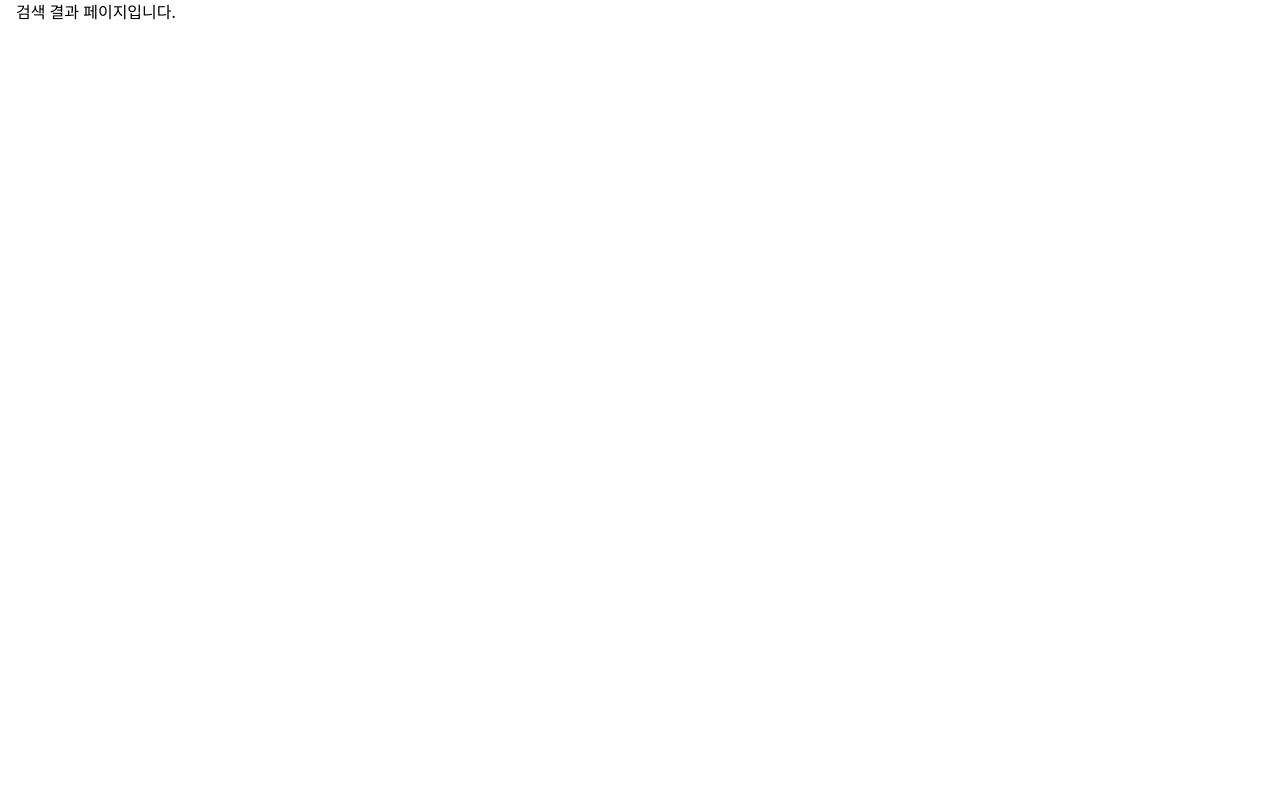
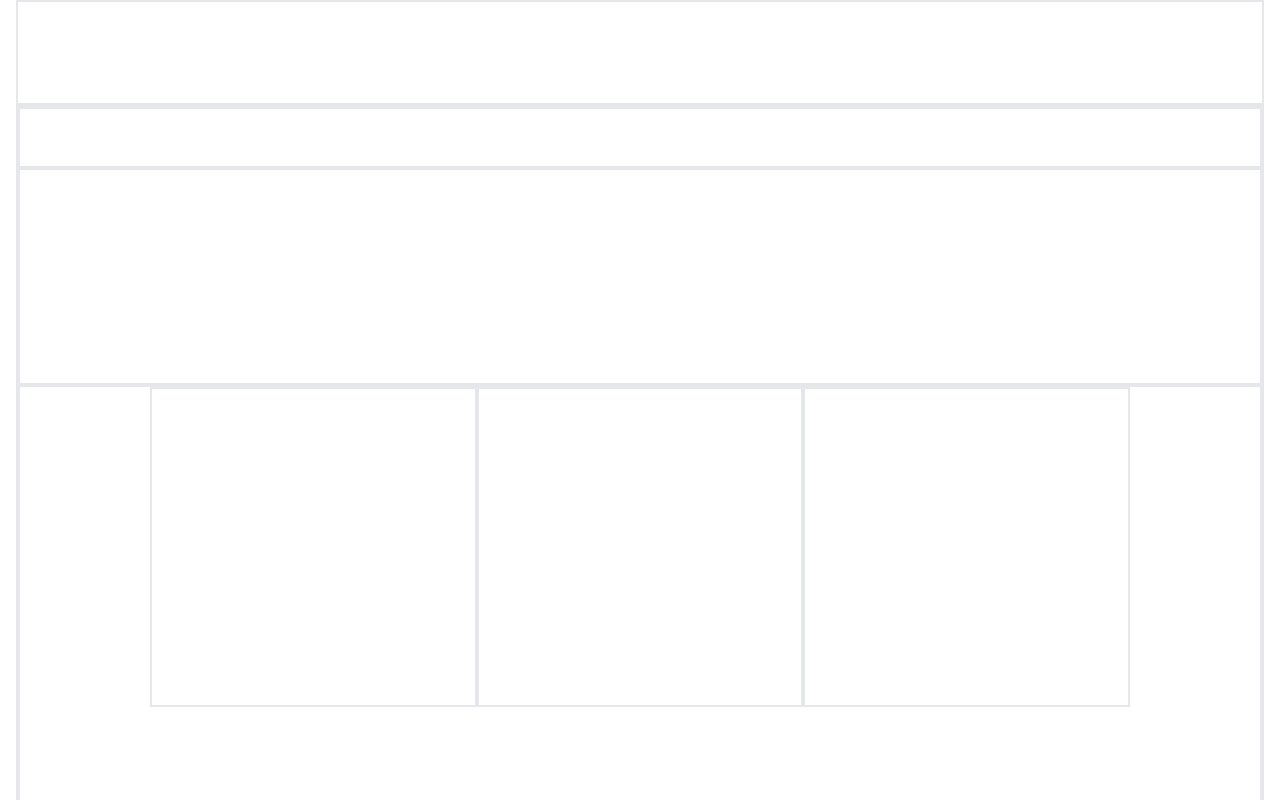
Before and after one commit to taling-externship-group2/frontend, a Vue app: page /Home/Search in a window 1280 px wide. Shown: the top 800 px of the page. Built offline with nearby package versions, Linux system fonts and the light colour scheme.

Commit message:
feat search page div layout

```diff
--- a/src/views/SearchPage.vue
+++ b/src/views/SearchPage.vue
@@ -1,5 +1,19 @@
 <template>
-  <h1 data-test="search-page">검색 결과 페이지입니다.</h1>
+  <div data-test="search-page">
+    <div class="box-border h-[105px] border-2"></div>
+    <div class="box-border border-2 flex flex-col">
+      <div class="box-border h-[61px] border-2"></div>
+      <div class="box-border h-[217px] border-2"></div>
+      <div class="box-border h-[1770px] border-2 flex flex-row justify-center flex-nowrap">
+        <div class="box-border h-[320px] w-[326.66px] border-2"></div>
+        <div class="box-border h-[320px] w-[326.66px] border-2"></div>
+        <div class="box-border h-[320px] w-[326.66px] border-2"></div>
+      </div>
+    </div>
+    <div class="box-border h-[51.4px] border-2"></div>
+    <div class="box-border h-[50px] border-2"></div>
+    <div class="box-border h-[374.8px] border-2"></div>
+  </div>
 </template>
 
 <script>
```
